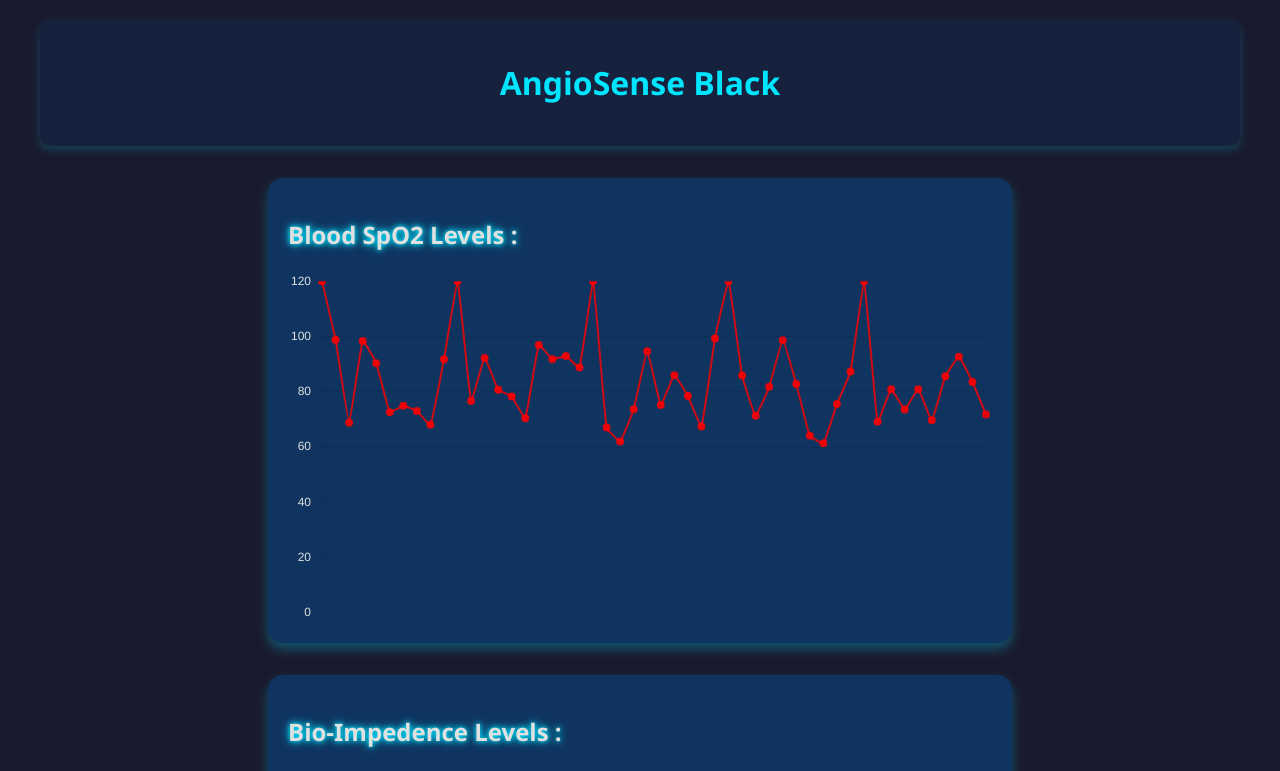
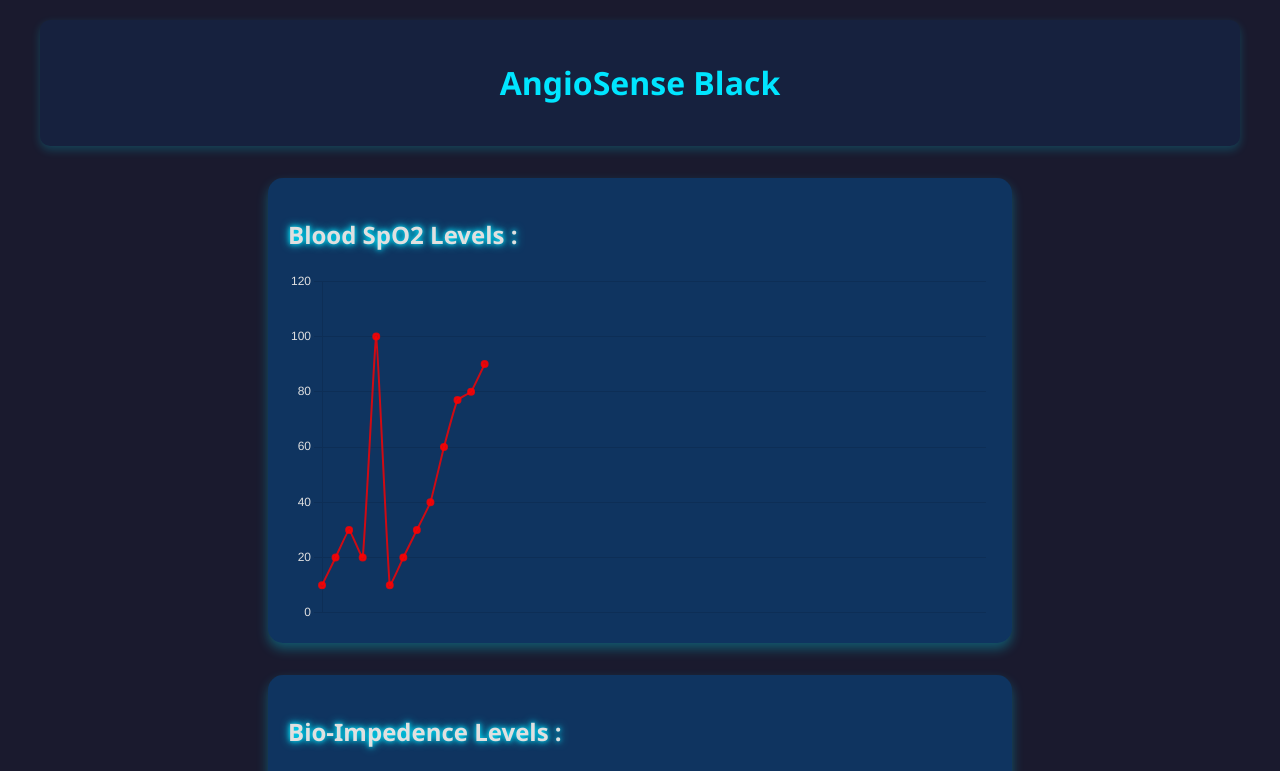
Before and after one commit to HimanshuGolani/SunilsDashboard, a React (Vite) app: page / in a window 1280 px wide. Shown: the top 771 px of the page. Built offline with nearby package versions, Linux system fonts and the light colour scheme.

Commit message:
check-1 done

```diff
--- a/src/Component/RealTimeVisualizer.jsx
+++ b/src/Component/RealTimeVisualizer.jsx
@@ -22,12 +22,12 @@
   Legend
 );
 
-function RealTimeVisualizer({ title }) {
+function RealTimeVisualizer({ title, chartData }) {
   const [data, setData] = useState({
-    labels: Array.from({ length: 50 }, (_, i) => i + 1), // Create 50 labels
+    labels: Array.from({ length: 50 }, (_, i) => i + 1),
     datasets: [
       {
-        data: generateHeartRateData(),
+        data: chartData,
         fill: true,
         backgroundColor: "rgba(255, 0, 0, 0.8)", // Red background color for the line
         borderColor: "rgba(255, 0, 0, 0.8)", // Red border color for the line
@@ -37,22 +37,22 @@
     ],
   });
 
-  useEffect(() => {
-    const interval = setInterval(() => {
-      const newData = generateHeartRateData();
-      setData((prevState) => ({
-        ...prevState,
-        datasets: [
-          {
-            ...prevState.datasets[0],
-            data: newData,
-          },
-        ],
-      }));
-    }, 1000); // Update data every second
+  // useEffect(() => {
+  //   const interval = setInterval(() => {
+  //     const newData = fill on the method that withh fill the data in the chart continuesly;
+  //     setData((prevState) => ({
+  //       ...prevState,
+  //       datasets: [
+  //         {
+  //           ...prevState.datasets[0],
+  //           data: newData,
+  //         },
+  //       ],
+  //     }));
+  //   }, 1000); // Update data every second
 
-    return () => clearInterval(interval);
-  }, []);
+  //   return () => clearInterval(interval);
+  // }, []);
 
   return (
     <div
--- a/src/GlobalContext/AppContext.jsx
+++ b/src/GlobalContext/AppContext.jsx
@@ -3,10 +3,18 @@
 const AppContext = createContext();
 
 const AppFieldsProvider = ({ children }) => {
-  const [bloodSpo2, setSpo2] = useState([]);
-  const [bioImpendence, setBioImpedence] = useState([]);
-  const [pulseRate, setPulseRate] = useState([]);
-  const [bodyTemperature, setBodyTemp] = useState([]);
+  const [bloodSpo2, setSpo2] = useState([
+    10, 20, 30, 20, 100, 10, 20, 30, 40, 60, 77, 80, 90,
+  ]);
+  const [bioImpendence, setBioImpedence] = useState([
+    10, 20, 30, 20, 100, 10, 20, 30, 40, 60, 77, 80, 90,
+  ]);
+  const [pulseRate, setPulseRate] = useState([
+    10, 20, 30, 20, 100, 10, 20, 30, 40, 60, 77, 80, 90,
+  ]);
+  const [bodyTemperature, setBodyTemp] = useState([
+    10, 20, 30, 20, 100, 10, 20, 30, 40, 60, 77, 80, 90,
+  ]);
   return (
     <AppContext.Provider
       value={{
--- a/src/Pages/Dashboard.jsx
+++ b/src/Pages/Dashboard.jsx
@@ -31,7 +31,11 @@
 
       <div className="gaps wide-card">
         {VisualizerData.map((item, index) => (
-          <RealTimeVisualizer key={index} title={item.title} data={item.data} />
+          <RealTimeVisualizer
+            key={index}
+            title={item.title}
+            chartData={item.data}
+          />
         ))}
       </div>
 
```
